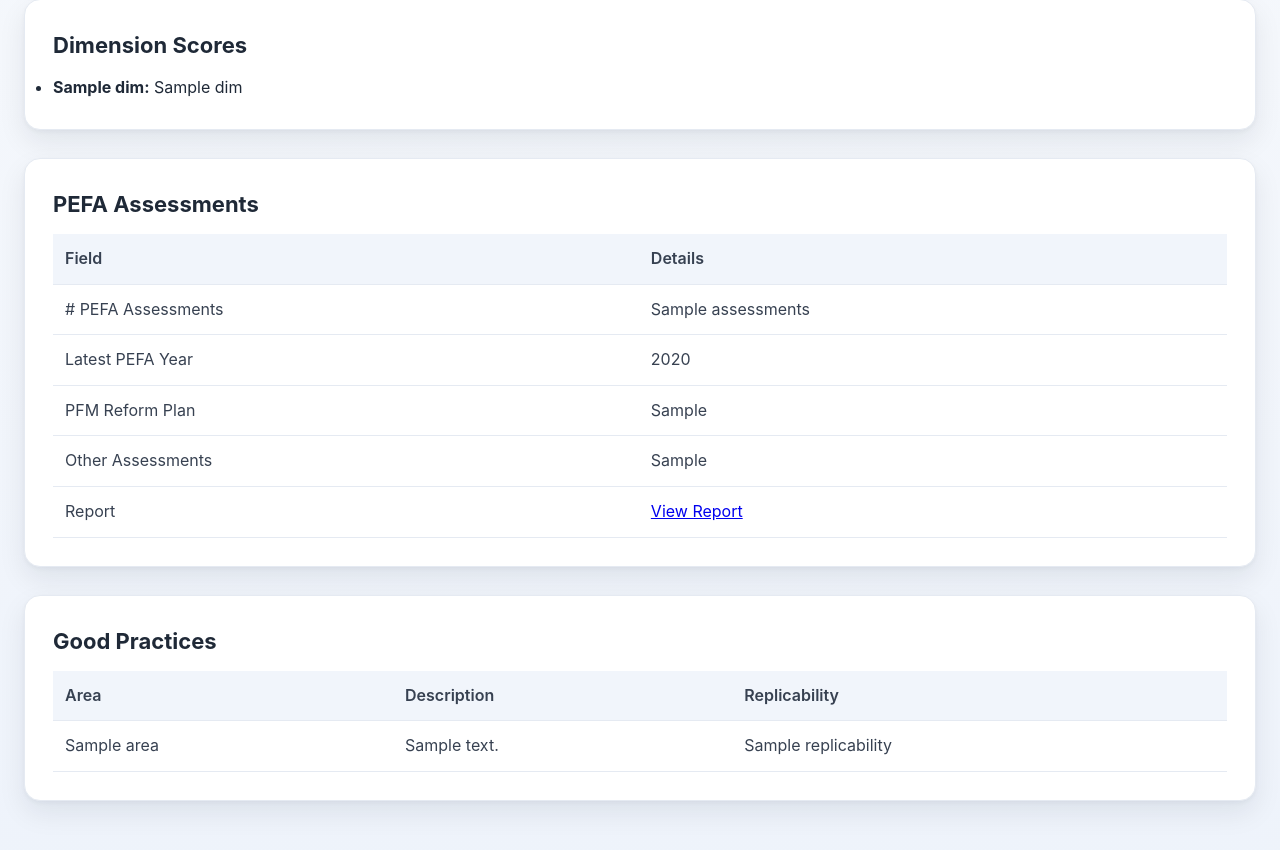
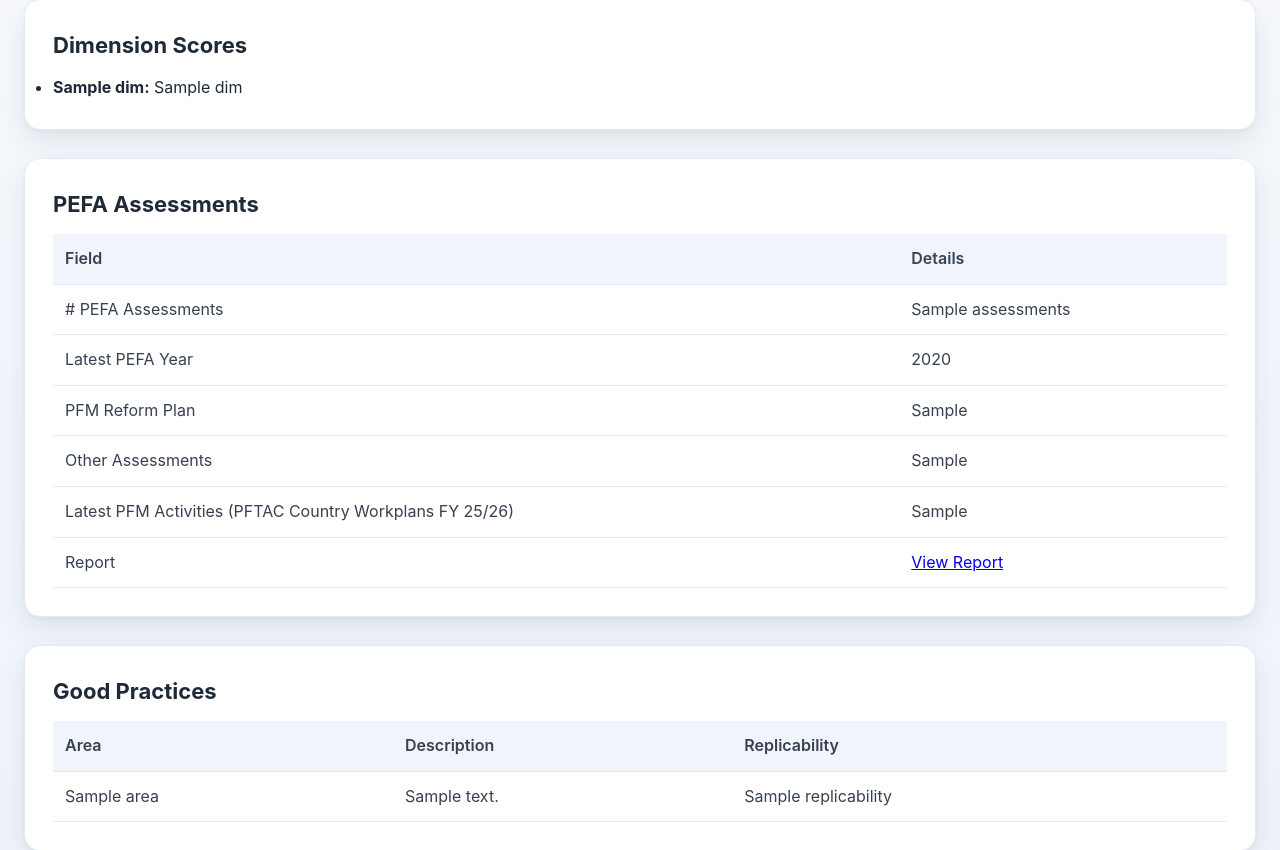
Before and after one commit to sharky6850606/Pacific-PFM-Regional-Coordination-Dashboard, a Flask app: template templates/country.html in a window 1280 px wide. Shown: the part 351-1201 px from the top of the page. Run offline with Flask 3, Linux system fonts and the light colour scheme; the template is opened without the code that fills it: most values are stand-ins (such as "Sample title", 1, 10 or a date in 2020).

Commit message:
Update country.html

```diff
--- a/templates/country.html
+++ b/templates/country.html
@@ -31,6 +31,7 @@
       <tr><td>Latest PEFA Year</td><td>{{ p.latest_year }}</td></tr>
       <tr><td>PFM Reform Plan</td><td>{{ p.reform_plan }}</td></tr>
       <tr><td>Other Assessments</td><td>{{ p.other_assessments }}</td></tr>
+      <tr><td>Latest PFM Activities (PFTAC Country Workplans FY 25/26)</td><td>{{ p.latest_pfm_activities }}</td></tr>
       <tr>
         <td>Report</td>
         <td>
```
